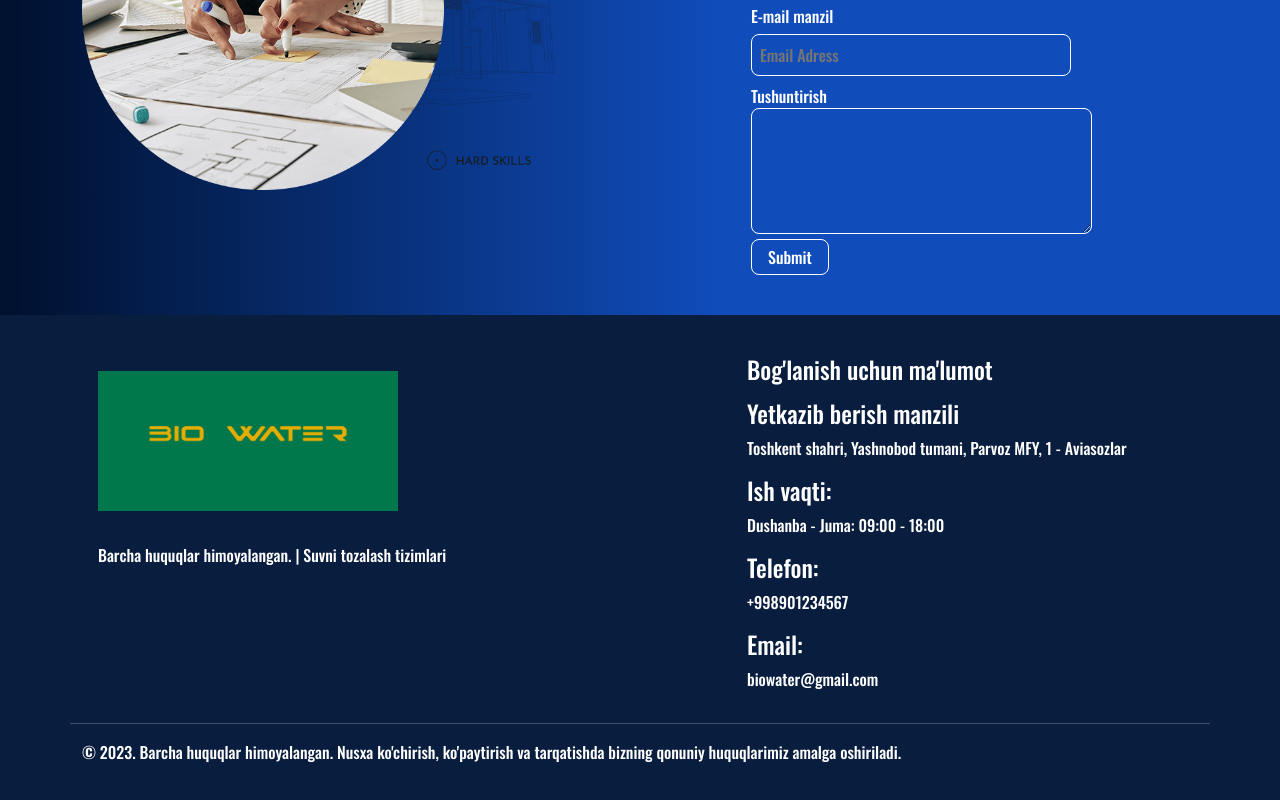
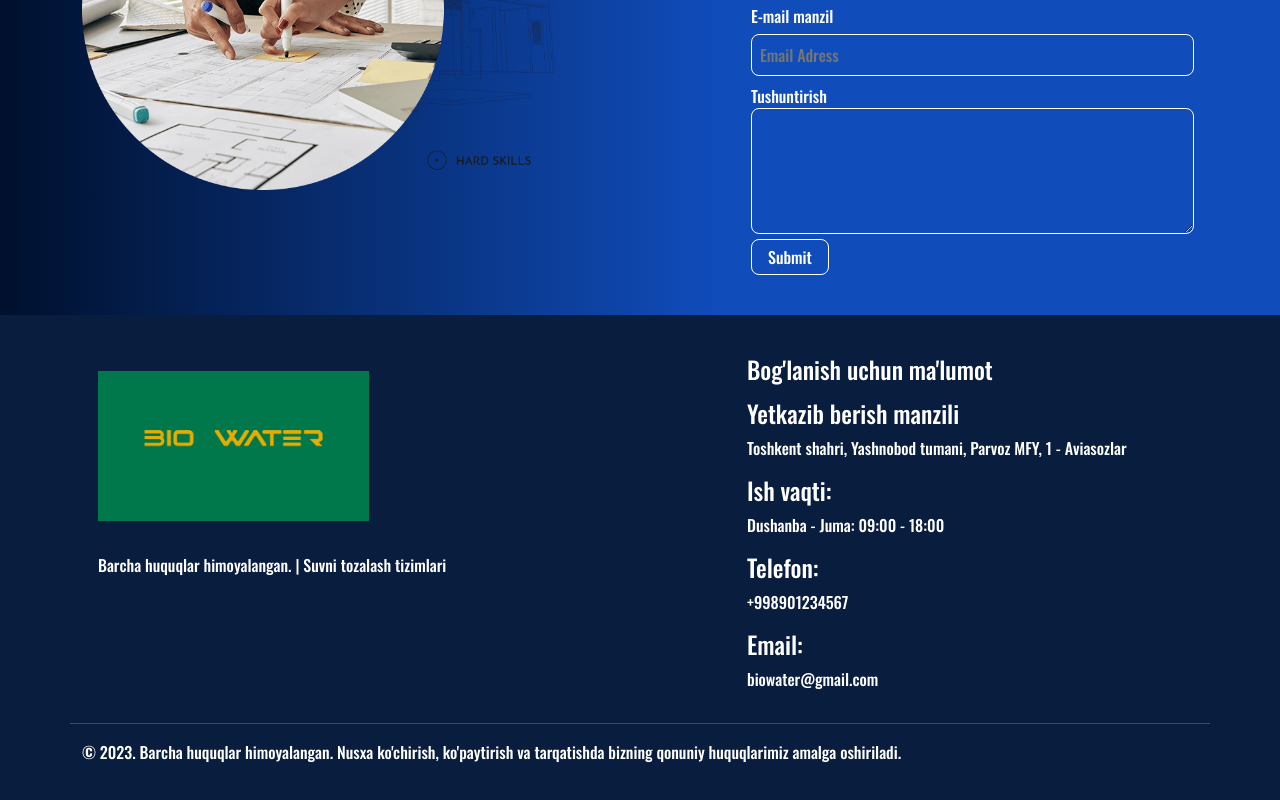
Before and after one commit to Buyukov/biowater-landing-page, a React (Create React App) app: page / in a window 1280 px wide. Shown: the part 2602-3402 px from the top of the page. Built offline with nearby package versions, Linux system fonts and the light colour scheme; a web font is replaced by a local one.

Commit message:
deBuging Respons

```diff
--- a/src/App.css
+++ b/src/App.css
@@ -205,6 +205,7 @@
   background: content-box;
   border: 1px solid white;
   color: white;
+  width: 100%;
 }
 
 .propExplanationStyle {
--- a/src/components/Footer.js
+++ b/src/components/Footer.js
@@ -13,10 +13,11 @@ export default function Footer() {
               <a href="/">
                 <img
                   src={WebLogo}
-                  width="300px"
-                  height="140px"
                   alt="footerLogo"
-                  style={{ margin: "1rem" }}
+                  style={{
+                    margin: "1rem",
+                    width: "60%",
+                  }}
                 />
               </a>
             </div>
--- a/src/components/ProposalForm.js
+++ b/src/components/ProposalForm.js
@@ -81,7 +81,7 @@ export default function ProposalForm() {
                       rows="5"
                       cols="43"
                       className="propExplanationStyle"
-                      style={{ color: "#fff" }}
+                      style={{ color: "#fff", width: "100%" }}
                     ></textarea>
 
                     <div>
```
